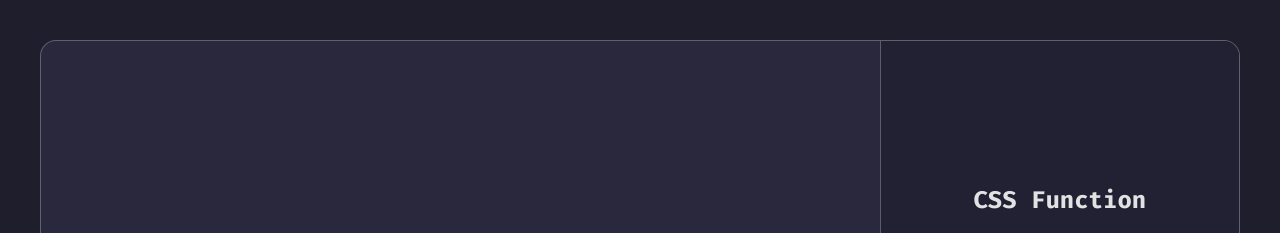
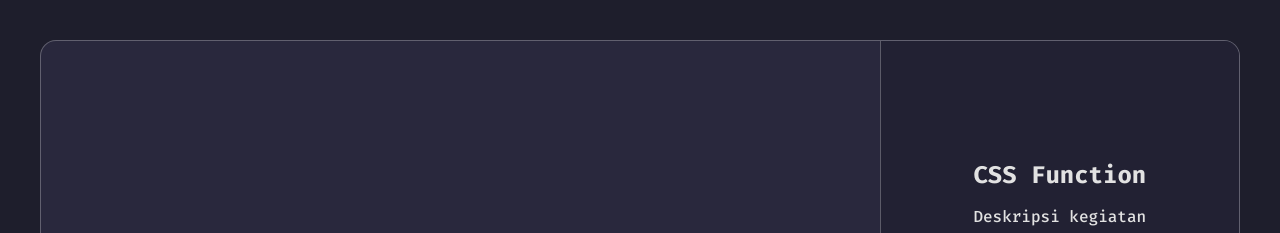
Before and after one commit to dimasaulia/css-function, a plain HTML site: page 00-starter/index.html in a window 1280 px wide. Shown: the top 233 px of the page. Drawn offline with Linux system fonts and the light colour scheme; grey boxes are pictures that could not be loaded.

Commit message:
starter file

```diff
--- a/00-starter/index.html
+++ b/00-starter/index.html
@@ -20,6 +20,7 @@
         <div class="experimentBox"></div>
         <div class="illustrationBox">
             <h1>CSS Function</h1>
+            <p>Deskripsi kegiatan</p>
             <div class="imgContainer">
                 <img src="https://images.unsplash.com/photo-1598896130238-5606c05ec207?ixlib=rb-1.2.1&ixid=MnwxMjA3fDB8MHxzZWFyY2h8NHx8Y2F0fGVufDB8MXwwfGJsYWNrX2FuZF93aGl0ZXw%3D&auto=format&fit=crop&w=500&q=60"
                     alt="" srcset="">
--- a/00-starter/style.css
+++ b/00-starter/style.css
@@ -11,6 +11,12 @@
 
 * {
     box-sizing: border-box;
+    margin: 0;
+}
+
+h1,
+p {
+    margin-bottom: 15px;
 }
 
 img {
```
